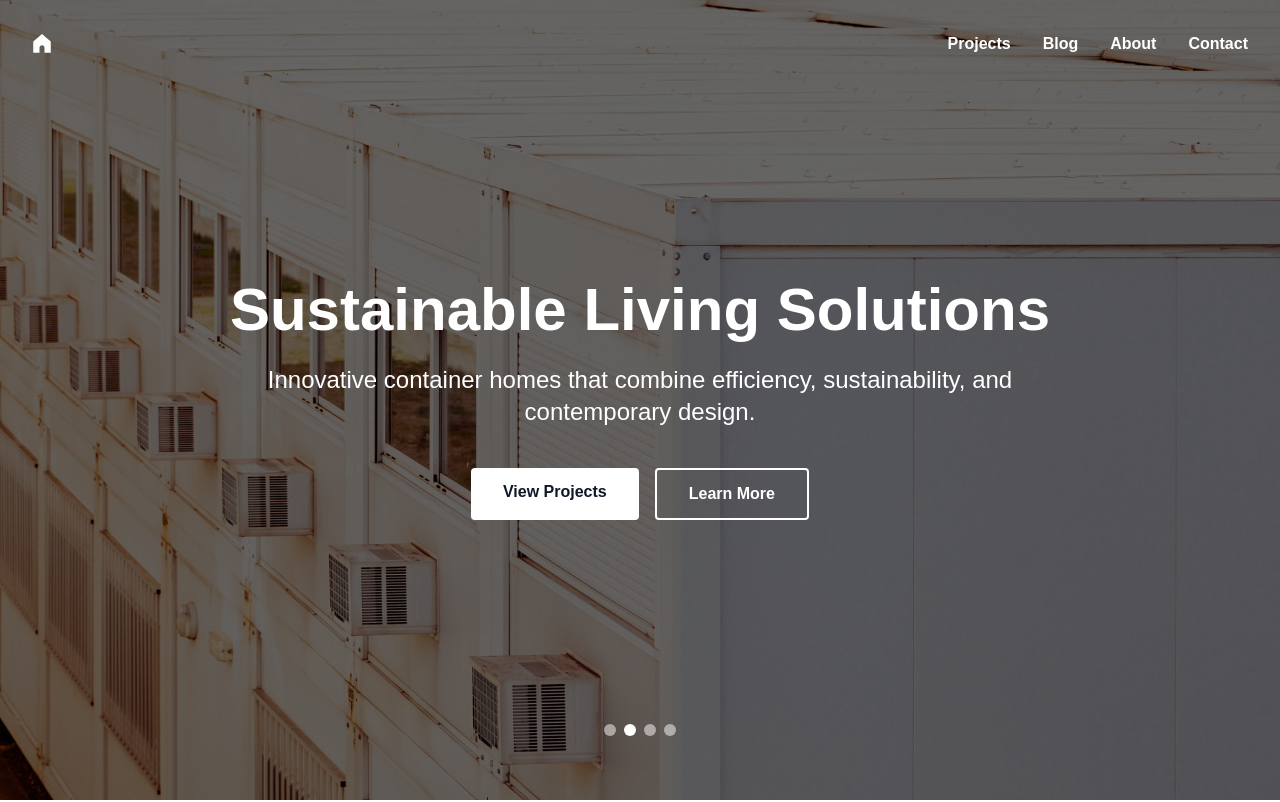
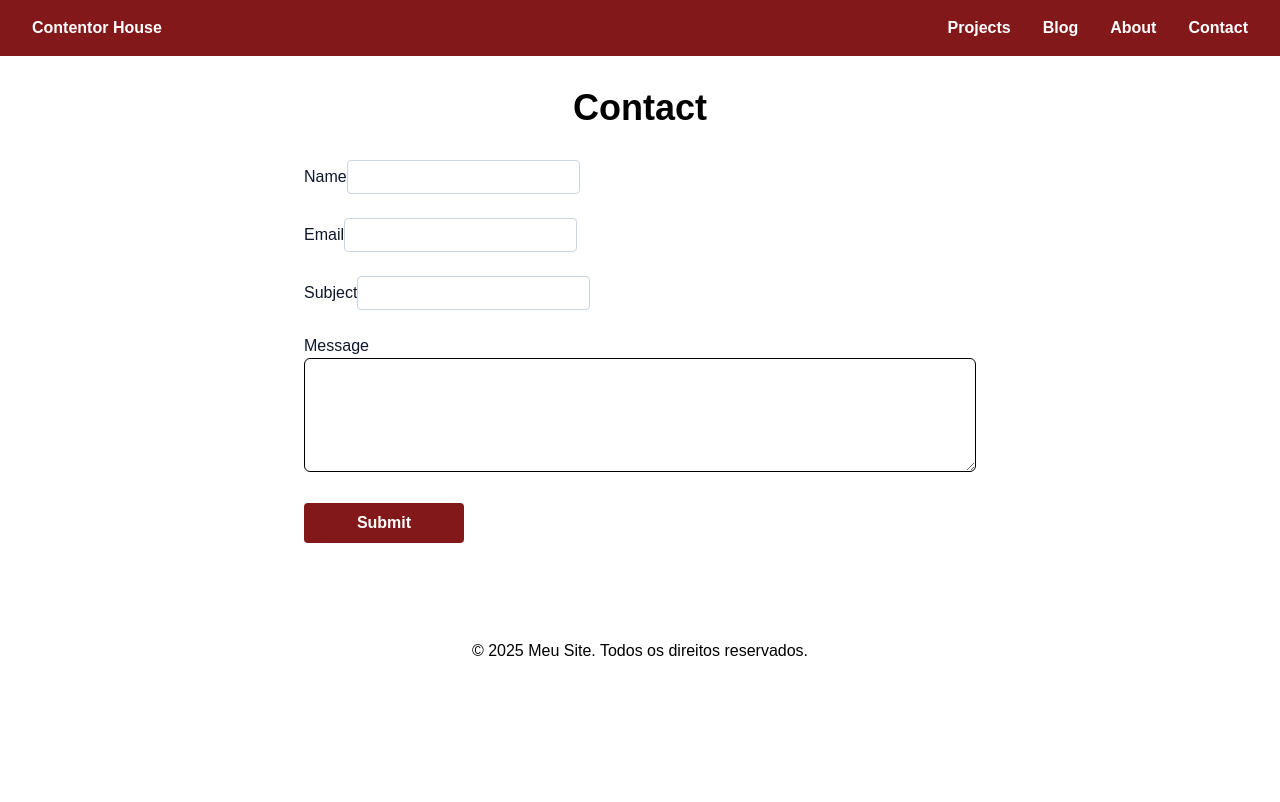
Before and after one commit to fhvicente/contentor-house, a Next.js app: page /contact in a window 1280 px wide. Shown: the top 802 px of the page. Built offline with nearby package versions, Linux system fonts and the light colour scheme.

Commit message:
created simple header and navigation for every page, execpt homepage;

```diff
--- a/app/[slug]/page.tsx
+++ b/app/[slug]/page.tsx
@@ -1,5 +1,6 @@
 import React from "react";
 import { reqUrl } from "../config";
+import SimpleHeader from "../components/simple-header";
 
 // Updated type definition to match NextJS page props requirements
 type PageProps = {
@@ -18,12 +19,15 @@ const Page = async ({ params }: PageProps) => {
     }
 
     return (
+        <>
+            <SimpleHeader />
             <div className="container mx-auto p-8 pb-16">
                 <section>
                     <h1 className="text-4xl bold text-center font-bold mb-8">{page.title.rendered}</h1>
                     <div className="prose prose-slate mx-auto max-w-2xl" dangerouslySetInnerHTML={{__html: page.content.rendered}} />
                 </section>
             </div>
+        </>
     );
 };
 
--- a/app/blog/[slug]/page.tsx
+++ b/app/blog/[slug]/page.tsx
@@ -1,5 +1,6 @@
 import React from "react";
 import { reqUrl, fetchConfig } from "@/app/config";
+import SimpleHeader from '@/app/components/simple-header';
 
 // Updated type definition to match NextJS page props requirements
 type PageProps = {
@@ -24,20 +25,33 @@ const BlogDetails = async ({ params }: PageProps) => {
         const page = pages[0];
 
         if (!page) {
-            return <p className="text-center">Página não encontrada.</p>;
+            return (
+                <>
+                    <SimpleHeader />
+                    <p className="text-center py-20">Página não encontrada.</p>
+                </>
+            );
         }
 
         return (
+            <>
+                <SimpleHeader />
                 <div className="container mx-auto p-8 pb-16">
                     <section>
                         <h1 className="text-4xl bold text-center font-bold mb-8">{page.title.rendered}</h1>
                         <div className="prose prose-slate mx-auto max-w-2xl" dangerouslySetInnerHTML={{__html: page.content.rendered}} />
                     </section>
                 </div>
+            </>
         );
     } catch (error) {
         console.error("Error fetching blog post:", error);
-        return <p className="text-center">Erro ao carregar o post. Tente novamente mais tarde.</p>;
+        return (
+            <>
+                <SimpleHeader />
+                <p className="text-center py-20">Erro ao carregar o post. Tente novamente mais tarde.</p>
+            </>
+        );
     }
 };
 
--- a/app/blog/page.tsx
+++ b/app/blog/page.tsx
@@ -1,6 +1,7 @@
 import React from "react";
 import BlogPost from './blog-post';
 import { reqUrl, fetchConfig } from "../config";
+import SimpleHeader from '../components/simple-header';
 
 interface BlogPostData {
     id: number;
@@ -19,6 +20,8 @@ const Blog = async () => {
     const BlogPosts: BlogPostData[] = await req.json();
 
     return (
+        <>
+            <SimpleHeader />
             <div className="container mx-auto p-8">
                 <section>
                     <h1 className="text-4xl bold text-center font-bold mb-8">Blog</h1>
@@ -36,6 +39,7 @@ const Blog = async () => {
                     </div>
                 </section>
             </div>
+        </>
     );
 };
 
--- a/app/components/button.tsx
+++ b/app/components/button.tsx
@@ -17,7 +17,7 @@ const Button: React.FC<ButtonProps> = ({
     className = '',
     disabled = false
 }) => {
-    const styles = `py-2 px-5 text-white rounded font-semibold bg-teal-800 hover:bg-teal-950 transition-colors ${className || ''}`;
+    const styles = `py-2 px-5 text-white rounded font-semibold bg-red-900 hover:bg-red-950 transition-colors ${className || ''}`;
 
     if (href) {
         return (
--- /dev/null
+++ b/app/components/simple-header.tsx
@@ -0,0 +1,14 @@
+import React from 'react';
+import SimpleNavigation from './simple-navigation';
+
+const SimpleHeader: React.FC = () => {
+    return (
+        <header className="bg-red-900 py-4">
+            <div className="container mx-auto px-8">
+                <SimpleNavigation />
+            </div>
+        </header>
+    );
+};
+
+export default SimpleHeader;
--- /dev/null
+++ b/app/components/simple-navigation.tsx
@@ -0,0 +1,16 @@
+import React from 'react';
+import Link from "next/link";
+
+const SimpleNavigation: React.FC = () => {
+    return (
+        <nav className="flex justify-center gap-8 items-center">
+            <Link href="/" className="font-semibold text-white mr-auto">Contentor House</Link>
+            <Link href="/projects" className="font-semibold text-white">Projects</Link>
+            <Link href="/blog" className="font-semibold text-white">Blog</Link>
+            <Link href="/about" className="font-semibold text-white">About</Link>
+            <Link href="/contact" className="font-semibold text-white">Contact</Link>
+        </nav>
+    );
+};
+
+export default SimpleNavigation;
--- a/app/contact/page.tsx
+++ b/app/contact/page.tsx
@@ -1,8 +1,11 @@
 import React from 'react';
 import Form from './form';
+import SimpleHeader from '../components/simple-header';
 
 const Contact: React.FC = () => {
     return (
+        <>
+            <SimpleHeader />
             <div className="container mx-auto p-8 pb-16">
                 <section>
                     <h1 className="text-4xl bold text-center font-bold mb-8">Contact</h1>
@@ -11,6 +14,7 @@ const Contact: React.FC = () => {
                     </div>
                 </section>
             </div>
+        </>
     );
 };
 
--- a/app/layout.tsx
+++ b/app/layout.tsx
@@ -1,7 +1,6 @@
 import React from "react";
 import { Metadata, Viewport } from "next";
 import { Providers } from './providers';
-import Header from "./components/header";
 import Footer from "./components/footer";
 import './globals.css';
 
@@ -29,7 +28,6 @@ export default function RootLayout({
         <html lang="en" suppressHydrationWarning>
             <body suppressHydrationWarning className="min-h-screen">
                 <Providers>
-                    <Header />
                     {children}
                     <Footer />
                 </Providers>
--- a/app/page.tsx
+++ b/app/page.tsx
@@ -1,9 +1,13 @@
 import React from 'react';
+import Header from './components/header';
 import Features from './components/features';
 
 const HomePage: React.FC = () => {
     return (
-        <Features />
+        <>
+            <Header />
+            <Features />
+        </>
     );
 };
 
--- a/app/projects/[slug]/page.tsx
+++ b/app/projects/[slug]/page.tsx
@@ -1,6 +1,7 @@
 import React from "react";
 import Image from "next/image";
 import { reqUrl, staticFetchConfig } from '@/app/config';
+import SimpleHeader from '@/app/components/simple-header';
 
 // Updated type definition to match NextJS page props requirements
 type PageProps = {
@@ -25,10 +26,17 @@ const ProjectDetails = async ({ params }: PageProps) => {
         const project = projects[0];
 
         if (!project) {
-            return <p className="text-center">Projeto não encontrado.</p>;
+            return (
+                <>
+                    <SimpleHeader />
+                    <p className="text-center py-20">Projeto não encontrado.</p>
+                </>
+            );
         }
 
         return (
+            <>
+                <SimpleHeader />
                 <div className="container mx-auto p-8 pb-16">
                     <section>
                         <h1 className="text-4xl bold text-center font-bold mb-8">{project.title.rendered}</h1>
@@ -51,10 +59,16 @@ const ProjectDetails = async ({ params }: PageProps) => {
                         </div>
                     </section>
                 </div>
+            </>
         );
     } catch (error) {
         console.error("Error fetching project details:", error);
-        return <p className="text-center">Erro ao carregar detalhes do projeto. Tente novamente mais tarde.</p>;
+        return (
+            <>
+                <SimpleHeader />
+                <p className="text-center">Erro ao carregar detalhes do projeto. Tente novamente mais tarde.</p>
+            </>
+        );
     }
 };
 
--- a/app/projects/page.tsx
+++ b/app/projects/page.tsx
@@ -1,6 +1,7 @@
 import React from 'react';
 import Card from '../components/card';
 import { reqUrl, staticFetchConfig } from '../config';
+import SimpleHeader from '../components/simple-header';
 
 interface Project {
     id: number;
@@ -30,6 +31,8 @@ const Projects = async () => {
         const projects: Project[] = await req.json();
 
         return (
+            <>
+                <SimpleHeader />
                 <div className='container mx-auto p-8 pb-16'>
                     <section>
                         <h1 className='text-4xl bold text-center font-bold mb-8' >Projects</h1>
@@ -47,11 +50,17 @@ const Projects = async () => {
                         </div>
                     </section>
                 </div>
+            </>
         );
     } catch (error) {
         console.error("Error fetching projects:", error);
-        return <p className="text-center">Erro ao carregar projetos. Tente novamente mais tarde.</p>;
-    }
+        return (
+            <>
+                <SimpleHeader />
+                <p className="text-center">Erro ao carregar projetos. Tente novamente mais tarde.</p>
+            </>
+        );
+    };
 };
 
 export async function generateStaticParams() {
```
Also changed, not shown: app/components/shelter.tsx (added). Lines whose indentation alone changed are shown as unchanged.
